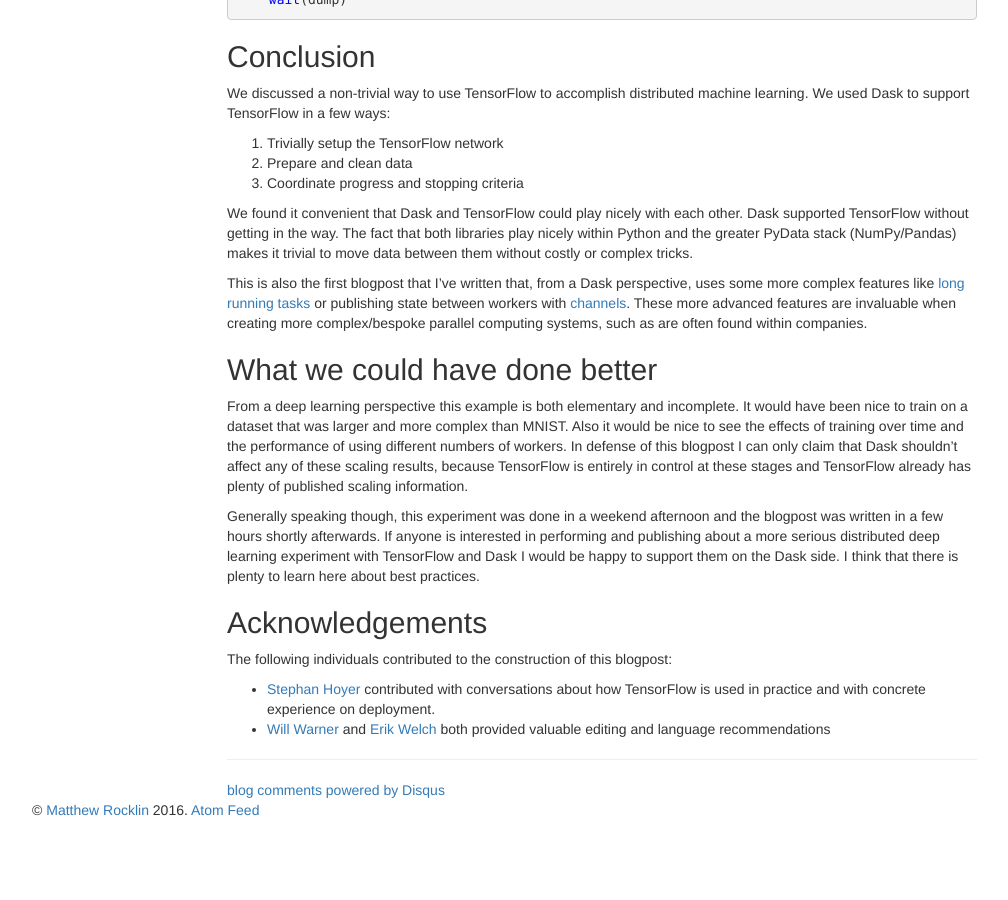
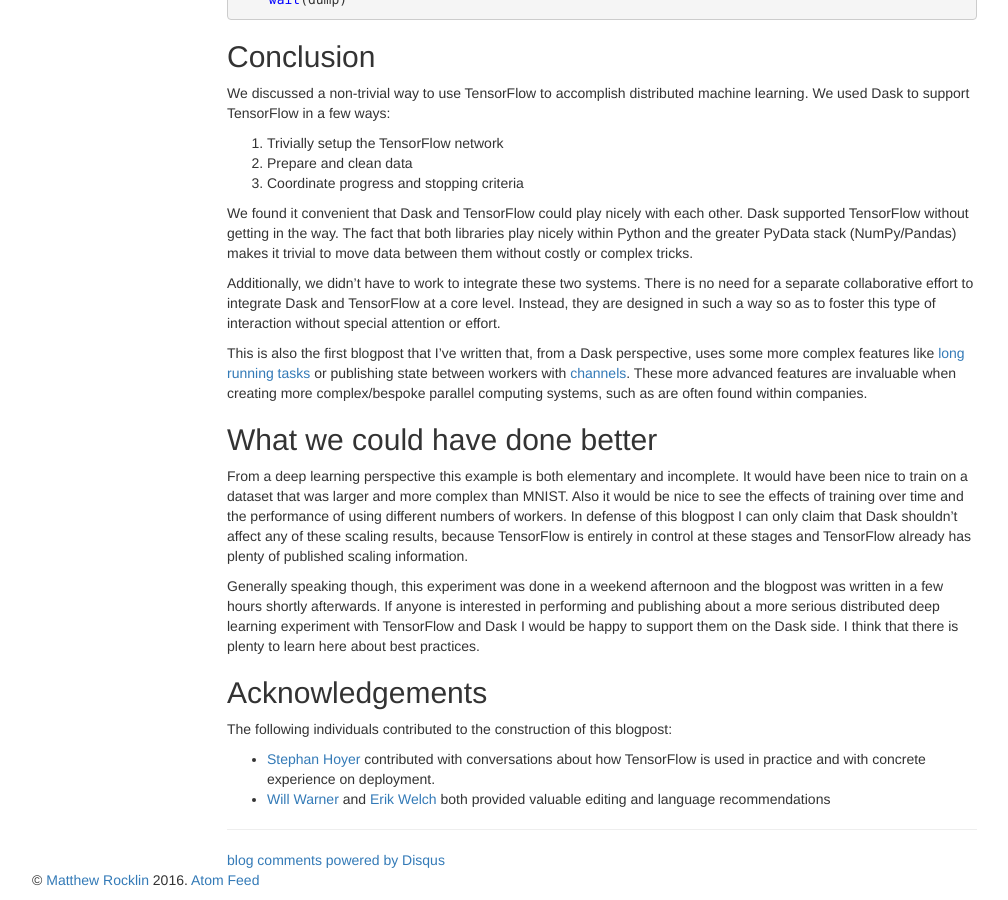
Before and after one commit to besyskymnbk/blog, a Jekyll site: the page built from _posts/work/2017-02-11-dask-tensorflow.md, in a window 1280 px wide and 900 px high, scrolled down 9623 px. Shown: the whole window, without its empty margins (38-1046 px from the left). Built offline with Jekyll 4.4.1, drawn with Linux system fonts in a browser that asks for light colours; comment, search, counter and statistics services are not loaded; before the commit the page ends 10453 px from its top, so only the background shows below that.

Commit message:
note that we didn't integrate

```diff
--- a/_posts/work/2017-02-11-dask-tensorflow.md
+++ b/_posts/work/2017-02-11-dask-tensorflow.md
@@ -609,6 +609,11 @@ both libraries play nicely within Python and the greater PyData stack
 (NumPy/Pandas) makes it trivial to move data between them without costly or
 complex tricks.
 
+Additionally, we didn't have to work to integrate these two systems.  There is
+no need for a separate collaborative effort to integrate Dask and TensorFlow at
+a core level.  Instead, they are designed in such a way so as to foster this
+type of interaction without special attention or effort.
+
 This is also the first blogpost that I've written that, from a Dask
 perspective, uses some more complex features like [long running
 tasks](http://distributed.readthedocs.io/en/latest/task-launch.html#submit-tasks-from-worker)
@@ -621,13 +626,13 @@ parallel computing systems, such as are often found within companies.
 What we could have done better
 ------------------------------
 
-From a deep learning perspective this example is both elementary and incomplete.  It
-would have been nice to train on a dataset that was larger and more complex
-than MNIST.  Also it would be nice to see the effects of training over time and
-the performance of using different numbers of workers.  In defense of this
-blogpost I can only claim that Dask shouldn't affect any of these scaling
-results, because TensorFlow is entirely in control at these stages and
-TensorFlow already has plenty of published scaling information.
+From a deep learning perspective this example is both elementary and
+incomplete.  It would have been nice to train on a dataset that was larger and
+more complex than MNIST.  Also it would be nice to see the effects of training
+over time and the performance of using different numbers of workers.  In
+defense of this blogpost I can only claim that Dask shouldn't affect any of
+these scaling results, because TensorFlow is entirely in control at these
+stages and TensorFlow already has plenty of published scaling information.
 
 Generally speaking though, this experiment was done in a weekend afternoon and
 the blogpost was written in a few hours shortly afterwards.  If anyone is
```
